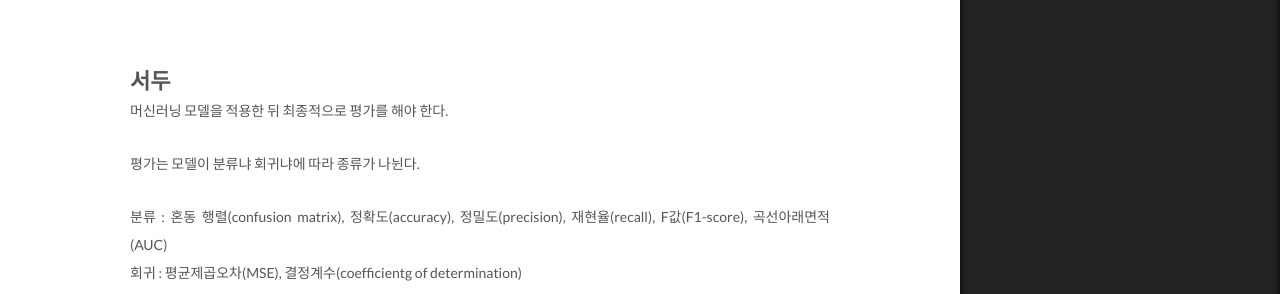
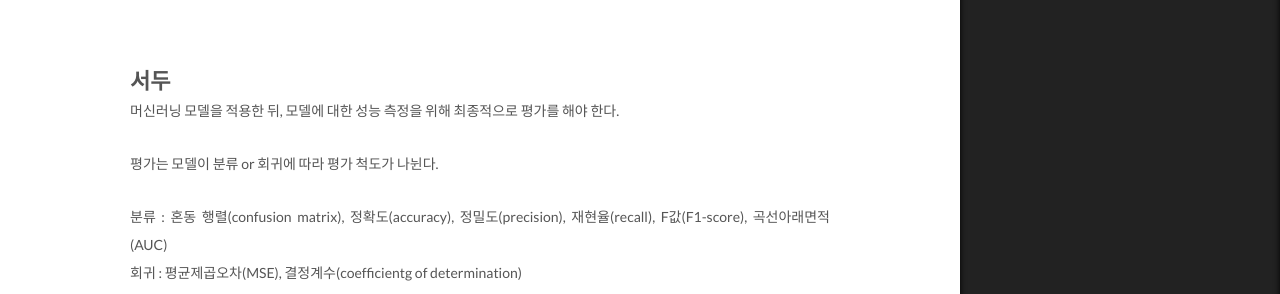
Before and after one commit to jhoonpaik/qorwlgns11123.github.io, a Jekyll site: the page built from _posts/2022-03-28-머신러닝-모델-평가지표.md, in a window 1280 px wide. Shown: the part 403-697 px from the top of the page. Built offline with Jekyll 4.4.1, drawn with Linux system fonts in a browser that asks for light colours; formulas are drawn with MathJax 3.

Commit message:
accuracy update

```diff
--- a/_posts/2022-03-28-머신러닝-모델-평가지표.md
+++ b/_posts/2022-03-28-머신러닝-모델-평가지표.md
@@ -7,12 +7,13 @@ tags:
 
 
 # 서두
-머신러닝 모델을 적용한 뒤 최종적으로 평가를 해야 한다.
+머신러닝 모델을 적용한 뒤, 모델에 대한 성능 측정을 위해 최종적으로 평가를 해야 한다.
 
-평가는 모델이 분류냐 회귀냐에 따라 종류가 나뉜다.
+평가는 모델이 분류 or 회귀에 따라 평가 척도가 나뉜다.
 
 분류 : 혼동 행렬(confusion matrix), 정확도(accuracy), 정밀도(precision), 재현율(recall), F값(F1-score), 곡선아래면적(AUC)
 회귀 : 평균제곱오차(MSE), 결정계수(coefficientg of determination)
+
 
 먼저 분류 모형에 따른 평가지표를 하나씩 살펴보자
 
```
